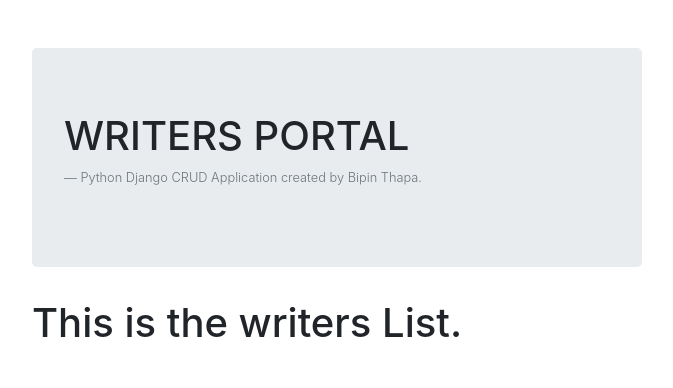
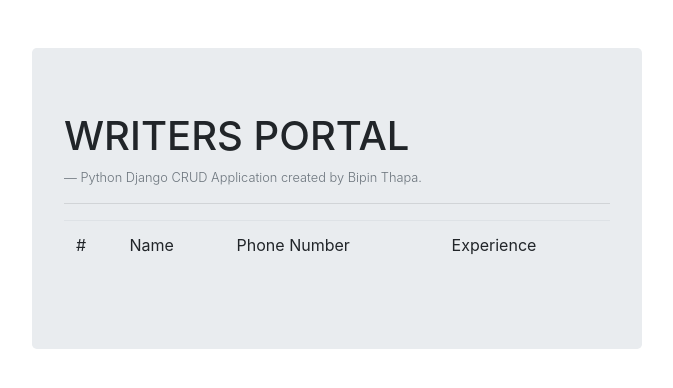
Before and after one commit to bipin0x01/Django-CRUD-App, a Django app: page /writers/list/ in a window 1280 px wide. Shown: the top 388 px of the page, without its empty margins (303-976 px from the left). Run offline with Django 3.2, Linux system fonts and the light colour scheme; data that the repository does not hold is empty; some libraries are stand-ins or nearby versions.

Commit message:
added create and retrieve functionality to populate the writers list table

```diff
--- a/Writer_Management/writer_management/settings.py
+++ b/Writer_Management/writer_management/settings.py
@@ -40,8 +40,11 @@ INSTALLED_APPS = [
     'django.contrib.sessions',
     'django.contrib.messages',
     'django.contrib.staticfiles',
-    'writer_register'
+    'writer_register',
+    'crispy_forms'
 ]
+
+CRISPY_TEMPLATE_PACK = 'bootstrap'
 
 MIDDLEWARE = [
     'django.middleware.security.SecurityMiddleware',
--- a/Writer_Management/writer_register/models.py
+++ b/Writer_Management/writer_register/models.py
@@ -5,6 +5,9 @@ from django.db.models.deletion import CASCADE
 class experience(models.Model):
     title = models.CharField(max_length=40)
 
+    def __str__(self):
+        return self.title
+
 class Writers(models.Model):
     fullname = models.CharField(max_length=50)
     writer_uid = models.CharField(max_length=4)
--- a/Writer_Management/writer_register/templates/writer_register/base.html
+++ b/Writer_Management/writer_register/templates/writer_register/base.html
@@ -18,9 +18,12 @@
     <div class="jumbotron">
       <h1 class="text-uppercase">Writers Portal</h1>
       <p class="lead txt-3 blockquote-footer">Python Django CRUD Application created by Bipin Thapa.</p>
+      <hr class="my-6 ">
+      <div class="form">
+        {% block content%}
+        {% endblock content %}
+      </div>
     </div>
-    {% block content%}
-    {% endblock content %}
   </div>
 
 
--- a/Writer_Management/writer_register/templates/writer_register/writers_list.html
+++ b/Writer_Management/writer_register/templates/writer_register/writers_list.html
@@ -3,5 +3,24 @@
 
 
 {% block content %}
-<h1>This is the writers List.</h1>
+<table class="table">
+    <thead class="thead-dark">
+        <tr>
+            <td scope="col">#</th>
+            <td scope="col">Name</th>
+            <td scope="col">Phone Number</th>
+            <td scope="col">Experience</th>
+        </tr>
+    </thead>
+    <tbody>
+        {% for writer in writers_list %}
+            <tr>
+                <td>{{forloop.counter}}</td>
+                <td>{{writer.fullname}}</td>
+                <td>{{writer.mobile}}</td>
+                <td>{{writer.experience}}</td>
+            </tr>
+        {% endfor %}
+    </tbody>
+</table>
 {% endblock content %}
--- a/Writer_Management/writer_register/views.py
+++ b/Writer_Management/writer_register/views.py
@@ -1,14 +1,28 @@
-from django.shortcuts import render
+from django.shortcuts import redirect, render
 from .forms import WritersForm
-
+from .models import Writers
 # Create your views here.
 
 def writers_list(request):
-    return render(request,"writer_register/writers_list.html")
+    context = {'writers_list' : Writers.objects.all()}
+    return render(request,"writer_register/writers_list.html",context)
 
 def writers_form(request):
     form = WritersForm()
-    return render(request,"writer_register/writers_form.html")
+    if request.method == 'POST':
+        # create a form instance and populate it with data from the request:
+        form = WritersForm(request.POST)
+        # check whether it's valid:
+        if form.is_valid():
+            # process the data in form.cleaned_data as required
+            form.save()
+            # redirect to a new URL:
+            return redirect('/writers/list/')
+
+    # if a GET (or any other method) we'll create a blank form
+    else:
+        form = WritersForm()
+    return render(request,"writer_register/writers_form.html",{'form':form})
 
 def writers_delete(request):
     return
```
Also changed, not shown: Writer_Management/writer_register/forms.py (+11 -2 lines), Writer_Management/writer_register/templates/writer_register/writers_form.html (+10 -1 lines).
